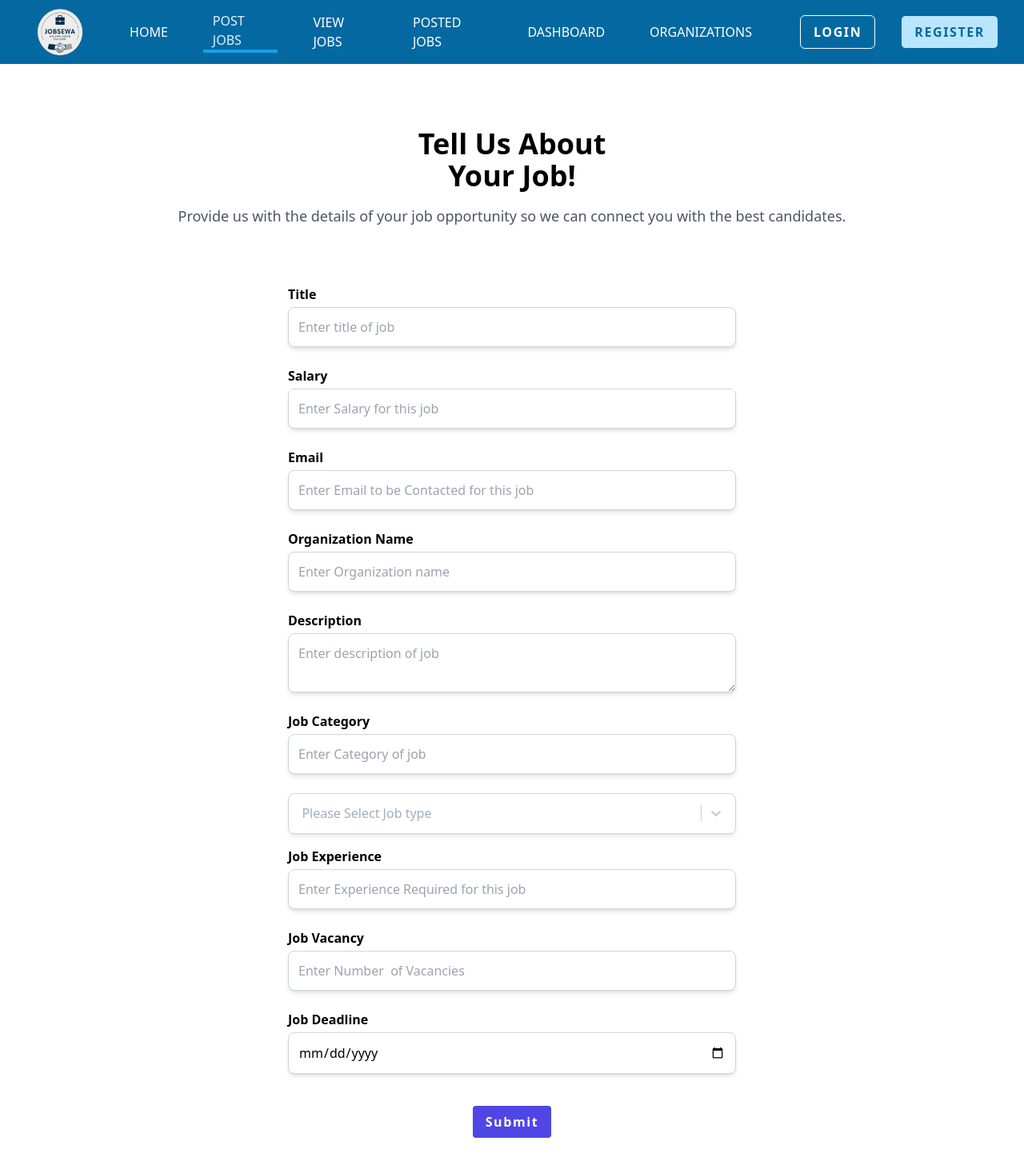
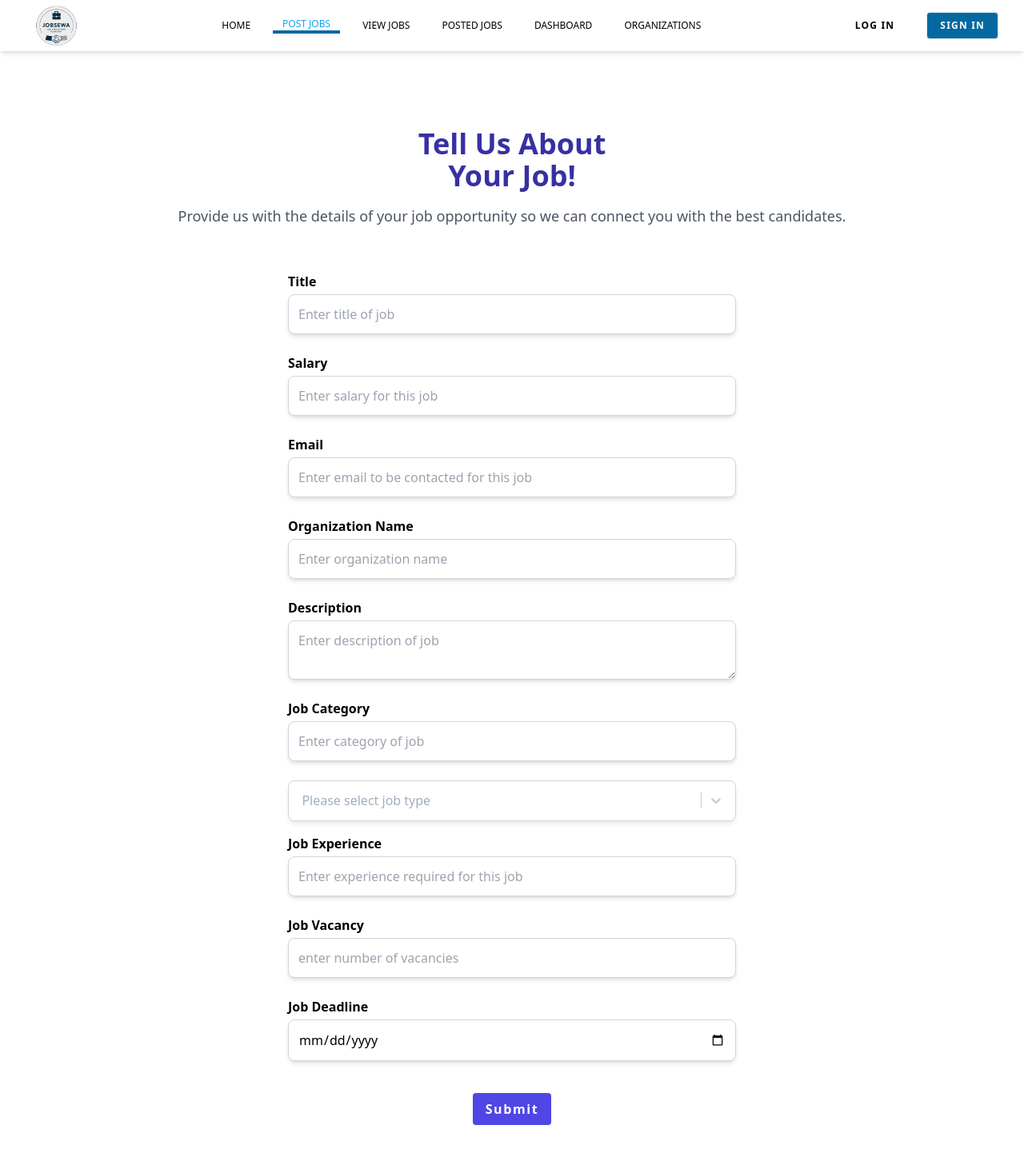
Before and after one commit to Devmangrani/JobSewa, a Next.js app: page /frontend/postAJob in a window 1280 px wide. Shown: the top 1462 px of the page at 80% size. Built offline with nearby package versions, Linux system fonts and the light colour scheme.

Commit message:
fixed merge conflicts from previous PR

```diff
--- a/components/NavBar.jsx
+++ b/components/NavBar.jsx
@@ -87,8 +87,8 @@ export default function NavBar() {
     <>
       <div
         className={`w-full ${
-          scrolled ? "bg-custom-color shadow-lg backdrop-blur-lg bg-opacity-90" : "bg-custom-color bg-opacity-80"
-        } px-6 h-20 bg-gray-600 text-white flex items-center justify-between fixed top-0 left-0 z-50`}
+          scrolled ? "bg-white" : "bg-white"
+        } px-6 h-16 bg-gray-600 text-white flex items-center justify-between fixed top-0 left-0 z-50 shadow-md`}
       >
         <div className="px-2 h-full flex items-center justify-center">
           <p className="lowercase font-semibold tracking-widest text-lg">
@@ -97,7 +97,7 @@ export default function NavBar() {
               className="px-3 mx-4 text-2xl "
             >
             <img src="/Jobsewa_logo.png" alt="JobSewa Logo"
-            className="h-[7vw] w-[7vw]" />
+            className="h-[6vw] w-[6vw]" />
 
 
             </Link>
@@ -115,9 +115,9 @@ export default function NavBar() {
             <Link
               key={item.href}
               href={item.href}
-              className={`px-3 mx-4 text-base font-medium transition-all duration-700 hover:translate-y-2 text-glow uppercase ${
+              className={`px-3 mx-2 text-xs text-base font-medium transition-all duration-700 hover:translate-y-2 text-glow uppercase text-black ${
                 router.pathname === item.href
-                  ? "text-sky-100 font-bold border-b-4 border-sky-500" : ""
+                  ? "text-sky-500 font-bold border-b-4 border-sky-700" : ""
               }`}
             >
               {item.label}
@@ -192,23 +192,23 @@ export default function NavBar() {
             <>
               <BiLogOut
                 onClick={handleLogout}
-                className="cursor-pointer text-3xl hover:text-red-500 transition-all duration-700"
+                className="cursor-pointer text-black text-3xl hover:text-red-500 transition-all duration-700"
               />
-              <p className="text-lg px-4 font-semibold">{user?.name}</p>
+              <p className="text-lg px-4 font-semibold text-sky-700">{user?.name}</p>
             </>
           ) : (
             <div className="flex items-center space-x-4">
               <Link
                 href={"/auth/login"}
-                className="px-4 py-2 border border-white rounded-md uppercase tracking-widest mx-4 transition-all duration-200 hover:bg-sky-200 font-semibold text-base hover:text-sky-700"
+                className="px-4 py-2 uppercase tracking-widest mx-2 transition-all duration-200 hover:underline font-semibold text-base hover:text-sky-700 text-black text-xs"
               >
-                Login
+                Log in
               </Link>
               <Link
                 href={"/auth/register"}
-                className="px-4 py-2 bg-sky-200 border border-sky-700 text-sky-700 rounded-md uppercase tracking-widest mx-4 transition-all duration-200 hover:bg-white font-semibold text-base hover:text-sky-700 hover:border-sky-500"
+                className="px-4 py-2 border  rounded uppercase bg-custom-color tracking-widest mx-4 transition-all duration-700 hover:bg-sky-300 font-semibold text-xs hover:text-sky-700"
               >
-                REGISTER
+                SIGN IN
               </Link>
             </div>
           )}
@@ -310,21 +310,21 @@ export default function NavBar() {
                     onClick={handleLogout}
                     className="cursor-pointer text-3xl hover:text-red-500 transition-all duration-700"
                   />
-                  <p className="text-lg px-4 font-semibold">{user?.name}</p>
+                  <p className="text-lg px-4 font-semibold text-sky-700">{user?.name}</p>
                 </>
               ) : (
                 <>
                   <Link
                     href={"/auth/login"}
-                    className="px-4 py-2 border border-white rounded uppercase tracking-widest mx-4 transition-all duration-700 hover:bg-white font-semibold text-base hover:text-sky-700"
+                    className="px-4 py-2 uppercase tracking-widest mx-2 transition-all duration-700 hover:underline font-semibold text-xs hover:text-sky-300 text-black"
                   >
-                    Login
+                    Log in
                   </Link>
                   <Link
                     href={"/auth/register"}
-                    className="px-4 py-2 border border-white rounded uppercase tracking-widest mx-4 text-sky-700 bg-white transition-all duration-700 hover:bg-transparent font-semibold text-base hover:text-white"
+                    className="px-4 py-2 border  rounded uppercase tracking-widest mx-4 text-sky-700 bg-white transition-all duration-700 hover:bg-transparent font-semibold text-base hover:text-white"
                   >
-                    REGISTER
+                    SIGN IN
                   </Link>
                 </>
               )}
--- a/pages/frontend/displayJobs.jsx
+++ b/pages/frontend/displayJobs.jsx
@@ -41,8 +41,8 @@ export default function DisplayJobs() {
     <>
       <NavBar />
       <div className="w-full  py-20 flex items-center md:px-8 px-2  justify-center flex-col">
-        <h1 className="px-4 mx-2 py-2 mt-8 mb-4 leading-relaxed uppercase tracking-wider border-b-2 border-b-indigo-600 text-3xl font-semibold">
-          Available Jobs
+        <h1 className="text-xl mt-20 text-center text-indigo-800  leading-snug font-semibold mb-2 md:text-2xl lg:text-4xl">
+          Available Roles
         </h1>
         <div className="ml-auto flex justify-center items-center w-72 border-b-2 border-sky-700">
           <BiSearch className="text-2xl text-sky-700" />
--- a/pages/frontend/organizations.jsx
+++ b/pages/frontend/organizations.jsx
@@ -8,7 +8,7 @@ const NGOs = () => {
     <>
       <NavBar />
       <div className="w-full  py-20 flex items-center md:px-8 px-2  justify-center flex-col">
-        <h1 className="px-4 mx-2 py-2 mt-8 mb-4 leading-relaxed uppercase tracking-wider border-b-2 border-b-indigo-600 text-3xl font-semibold">
+        <h1 className="text-xl mt-20 text-center text-indigo-800 leading-snug font-semibold mb-2 md:text-2xl lg:text-4xl">
           Available Organizations
         </h1>
 
--- a/pages/frontend/postAJob.jsx
+++ b/pages/frontend/postAJob.jsx
@@ -49,12 +49,12 @@ export default function PostAJob() {
     e.preventDefault();
 
     if (!formData.title) {
-      setError({ ...error, title: "Title Field is required" });
+      setError({ ...error, title: "Title Field is Required" });
       return;
     }
 
     if (!formData.salary) {
-      setError({ ...error, salary: "Salary Field is required" });
+      setError({ ...error, salary: "Salary Field is Required" });
       return;
     }else if(formData.salary < 1){
       setError({ ...error, salary: "Invalid Salary!" });
@@ -67,31 +67,31 @@ export default function PostAJob() {
     }
 
     if (!formData.company) {
-      setError({ ...error, company: "Organization Field is required" });
+      setError({ ...error, company: "Organization Field is Required" });
       return;
     }
     if (!formData.description) {
-      setError({ ...error, description: "Description Field is required" });
+      setError({ ...error, description: "Description Field is Required" });
       return;
     }
     if (!formData.job_category) {
-      setError({ ...error, job_category: "Job_category Field is required" });
+      setError({ ...error, job_category: "Job_category Field is Required" });
       return;
     }
     if (!formData.job_type) {
-      setError({ ...error, job_type: "Job_type Field is required" });
+      setError({ ...error, job_type: "Job_type Field is Required" });
       return;
     }
     if (!formData.job_experience) {
       setError({
         ...error,
-        job_experience: "Job_experience Field is required",
+        job_experience: "Job_experience Field is Required",
       });
       return;
     }
 
     if (!formData.job_vacancy) {
-      setError({ ...error, job_vacancy: "Job_vacancy Field is required" });
+      setError({ ...error, job_vacancy: "Job_vacancy Field is Required" });
       return;
     }else if(formData.job_vacancy < 1){
       setError({ ...error, job_vacancy: "Invalid Job Vacancy!" });
@@ -99,7 +99,7 @@ export default function PostAJob() {
     }
 
     if (!formData.job_deadline) {
-      setError({ ...error, job_deadline: "job_deadline Field is required" });
+      setError({ ...error, job_deadline: "job_deadline Field is Required" });
       return;
     }
 
@@ -129,7 +129,7 @@ export default function PostAJob() {
     <>
       <NavBar />
       <div className="w-full  py-20 flex items-center  justify-center flex-col">
-        <h1 className="text-xl mt-20 text-center leading-snug font-semibold mb-2 md:text-2xl lg:text-4xl">
+        <h1 className="text-xl mt-20 text-center text-indigo-800  leading-snug font-semibold mb-2 md:text-2xl lg:text-4xl">
         Tell Us About <br className="hidden md:inline" /> Your Job!
         </h1>
         <p className="mt-2  text-lg text-gray-600">
@@ -137,7 +137,7 @@ export default function PostAJob() {
         </p>
         <form
           onSubmit={handleSubmit}
-          className="sm:w-1/2 w-full px-10 py-8 bg-white rounded-lg mt-10"
+          className="sm:w-1/2 w-full px-10 py-8 bg-white rounded-lg mt-6"
         >
           <div className="w-full mb-4  flex flex-col items-start justify-center">
             <label htmlFor="title" className="mb-1 text-base font-semibold">
@@ -167,7 +167,7 @@ export default function PostAJob() {
               type="number"
               id="salary"
               className="w-full border border-gray-300 rounded-lg p-3 mb-2 focus:outline-none focus:ring-2 focus:ring-indigo-50 shadow-md hover:border-gray-400"
-              placeholder="Enter Salary for this job"
+              placeholder="Enter salary for this job"
             />
             {error.salary && (
               <p className="text-sm text-red-500">{error.salary}</p>
@@ -184,7 +184,7 @@ export default function PostAJob() {
               type="email"
               id="email"
               className="w-full border border-gray-300 rounded-lg p-3 mb-2 focus:outline-none focus:ring-2 focus:ring-indigo-50 shadow-md hover:border-gray-400"
-              placeholder="Enter Email to be Contacted for this job"
+              placeholder="Enter email to be contacted for this job"
             />
             {error.email && (
               <p className="text-sm text-red-500">{error.email}</p>
@@ -201,7 +201,7 @@ export default function PostAJob() {
               type="text"
               id="company"
               className="w-full border border-gray-300 rounded-lg p-3 mb-2 focus:outline-none focus:ring-2 focus:ring-indigo-50 shadow-md hover:border-gray-400"
-              placeholder="Enter Organization name"
+              placeholder="Enter organization name"
             />
             {error.company && (
               <p className="text-sm text-red-500">{error.company}</p>
@@ -242,7 +242,7 @@ export default function PostAJob() {
               type="text"
               id="jobCategory"
               className="w-full border border-gray-300 rounded-lg p-3 mb-2 focus:outline-none focus:ring-2 focus:ring-indigo-50 shadow-md hover:border-gray-400"
-              placeholder="Enter Category of job"
+              placeholder="Enter category of job"
             />
             {error.job_category && (
               <p className="text-sm text-red-500">{error.job_category}</p>
@@ -250,7 +250,7 @@ export default function PostAJob() {
           </div>
           <Select
             onChange={(e) => setFormData({ ...formData, job_type: e.value })}
-            placeholder="Please Select Job type"
+            placeholder="Please select job type"
             options={options}
             styles={{
               control: (defaultstyle) => ({
@@ -286,7 +286,7 @@ export default function PostAJob() {
               type="text"
               id="jobExperience"
               className="w-full border border-gray-300 rounded-lg p-3 mb-2 focus:outline-none focus:ring-2 focus:ring-indigo-50 shadow-md hover:border-gray-400"
-              placeholder="Enter Experience Required for this job"
+              placeholder="Enter experience required for this job"
             />
             {error.job_experience && (
               <p className="text-sm text-red-500">{error.job_experience}</p>
@@ -303,7 +303,7 @@ export default function PostAJob() {
               type="number"
               id="jobva"
               className="w-full border border-gray-300 rounded-lg p-3 mb-2 focus:outline-none focus:ring-2 focus:ring-indigo-50 shadow-md hover:border-gray-400"
-              placeholder="Enter Number  of Vacancies"
+              placeholder="enter number of vacancies"
             />
             {error.job_vacancy && (
               <p className="text-sm text-red-500">{error.job_vacancy}</p>
@@ -321,7 +321,7 @@ export default function PostAJob() {
               min={currentDate}
               id="jobva"
               className="w-full border border-gray-300 rounded-lg p-3 mb-2 focus:outline-none focus:ring-2 focus:ring-indigo-50 shadow-md hover:border-gray-400"
-              placeholder="Enter Deadline of job"
+              placeholder="Enter deadline of job"
             />
             {error.job_deadline && (
               <p className="text-sm text-red-500">{error.job_deadline}</p>
--- a/pages/frontend/postedJob.jsx
+++ b/pages/frontend/postedJob.jsx
@@ -44,7 +44,7 @@ export default function PostedJobs() {
         <>
           <NavBar />
           <div className="w-full  pt-20">
-            <div className="w-full h-20 bg-gray-50 text-sky-700 font-bold flex items-center justify-center flex-col">
+            <div className="text-xl mt-20 text-center text-indigo-800 leading-snug font-semibold mb-2 md:text-2xl lg:text-4xl">
               <h1 className="text-3xl">Posted Jobs</h1>
             </div>
             <div className="w-full h-full px-4 py-4 flex  overflow-y-auto  items-start justify-center flex-wrap">
--- a/pages/index.js
+++ b/pages/index.js
@@ -71,7 +71,7 @@ export default function Home() {
       ) : (
         <>
           <NavBar />
-          <div className="w-full min-h-screen bg-gray-200  text-black">
+          <div className="w-full min-h-screen bg-gradient-to-r from-white via-indigo-200 to-sky-500 text-black">
             <Intro />
           </div>
         </>
```
Also changed, not shown: components/Intro.jsx (+4 -4 lines).
